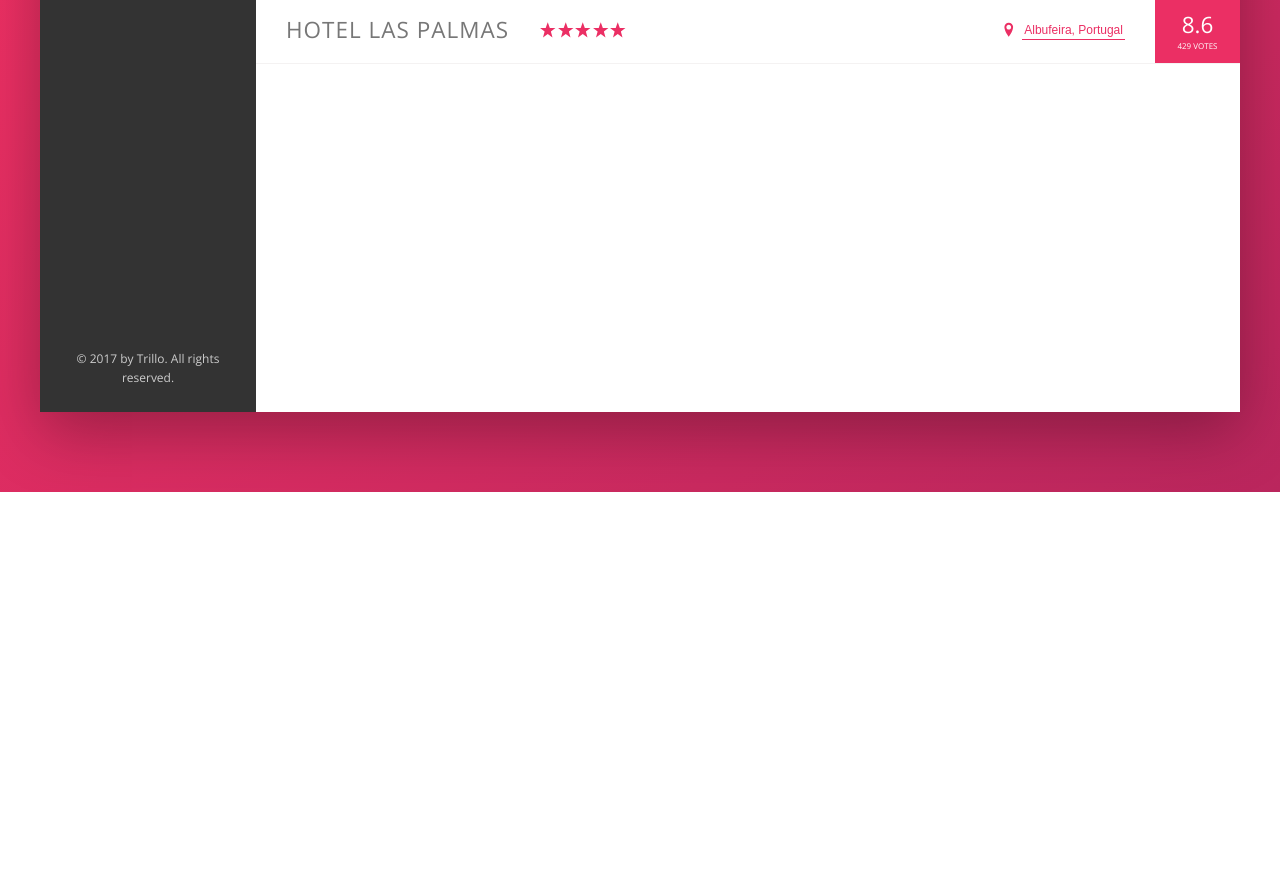
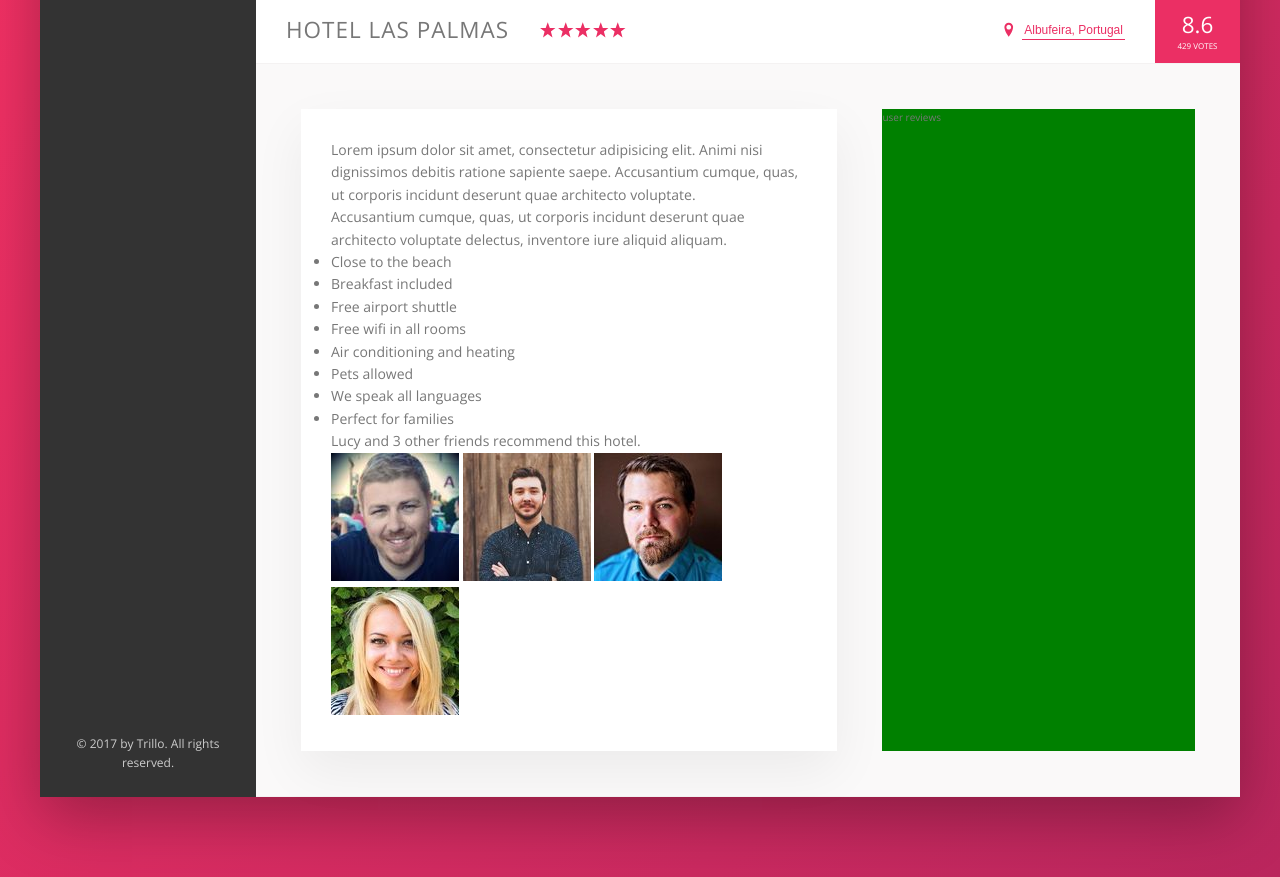
Before and after one commit to nickolasvm/sass-trillo, a website: page index.html in a window 1280 px wide. Shown: the part 538-1415 px from the top of the page. Before the commit the page ends 1030 px from the top, so only its background shows below. Drawn offline with nearby package versions, Linux system fonts and the light colour scheme.

Commit message:
style: markup and initial style of the description box

```diff
--- a/index.html
+++ b/index.html
@@ -137,6 +137,62 @@
                         <div class="overview__rating-count">429 votes</div>
                     </div>
                 </div>
+
+                <div class="detail">
+                    <div class="description">
+                        <p class="paragraph">
+                            Lorem ipsum dolor sit amet, consectetur adipisicing elit. Animi nisi dignissimos debitis
+                            ratione sapiente saepe.
+                            Accusantium cumque, quas, ut corporis incidunt deserunt quae architecto voluptate.
+                        </p>
+                        <p class="paragraph">
+                            Accusantium cumque, quas, ut corporis incidunt deserunt quae architecto voluptate delectus,
+                            inventore iure aliquid
+                            aliquam.
+                        </p>
+                        <ul class="list">
+                            <li class="list__item">
+                                Close to the beach
+                            </li>
+                            <li class="list__item">
+                                Breakfast included
+                            </li>
+                            <li class="list__item">
+                                Free airport shuttle
+                            </li>
+                            <li class="list__item">
+                                Free wifi in all rooms
+                            </li>
+                            <li class="list__item">
+                                Air conditioning and heating
+                            </li>
+                            <li class="list__item">
+                                Pets allowed
+                            </li>
+                            <li class="list__item">
+                                We speak all languages
+                            </li>
+                            <li class="list__item">
+                                Perfect for families
+                            </li>
+                        </ul>
+                        <div class="recommend">
+                            <p class="recommend__count">
+                                Lucy and 3 other friends recommend this hotel.
+                            </p>
+                            <div class="recommend__friends">
+                                <img src="img/user-3.jpg" alt="Friend 1" class="recommend__photo">
+                                <img src="img/user-4.jpg" alt="Friend 2" class="recommend__photo">
+                                <img src="img/user-5.jpg" alt="Friend 3" class="recommend__photo">
+                                <img src="img/user-6.jpg" alt="Friend 4" class="recommend__photo">
+                            </div>
+                        </div>
+                    </div>
+
+                    <div class="user-reviews">
+                        user reviews
+                    </div>
+                </div>
             </main>
         </div>
     </div>
--- a/sass/_base.scss
+++ b/sass/_base.scss
@@ -14,6 +14,9 @@
     --color-grey-dark-3: #999;
 
     --shadow-dark: 0 2rem 6rem rgba(0, 0, 0, 0.3);
+    --shadow-light: 0 2rem 5rem rgba(0, 0, 0, 0.06);
+
+    --line: 1px solid var(--color-grey-light-2);
 }
 
 * {
--- a/sass/_components.scss
+++ b/sass/_components.scss
@@ -211,7 +211,7 @@
 .overview {
     display: flex;
     align-items: center;
-    border-bottom: 1px solid var(--color-grey-light-2);
+    border-bottom: var(--line);
 
     &__heading {
         font-size: 2.25rem;
--- a/sass/_layout.scss
+++ b/sass/_layout.scss
@@ -11,7 +11,7 @@
     font-size: 1.4rem;
     height: 7rem;
     background-color: #fff;
-    border-bottom: 1px solid var(--color-grey-light-2);
+    border-bottom: var(--line);
 
     display: flex;
     justify-content: space-between;
@@ -35,7 +35,27 @@
 .hotel-view {
     background-color: #fff;
     flex: 1;
+    // test
+    // height: 80rem;
+}
 
-    // test
-    height: 80rem;
+.detail {
+    display: flex;
+    padding: 4.5rem;
+    background-color: var(--color-grey-light-1);
+    border-bottom: var(--line);
 }
+
+.description {
+    font-size: 1.4rem;
+    background-color: #fff;
+    box-shadow: var(--shadow-light);
+    padding: 3rem;
+    flex: 0 0 60%;
+    margin-right: 4.5rem;
+}
+
+.user-reviews {
+    background-color: green;
+    flex: 1;
+}
```
Also changed, not shown: css/style.css.
